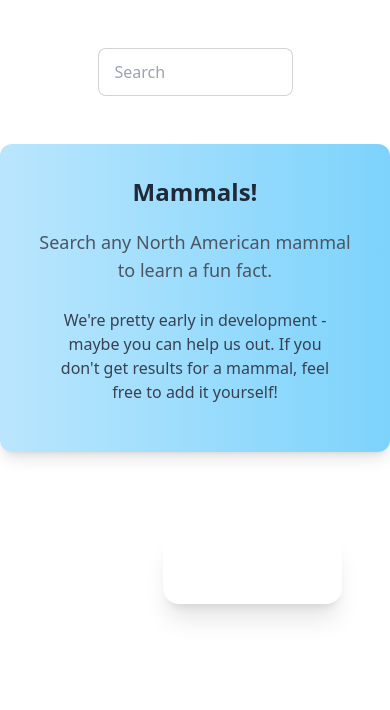
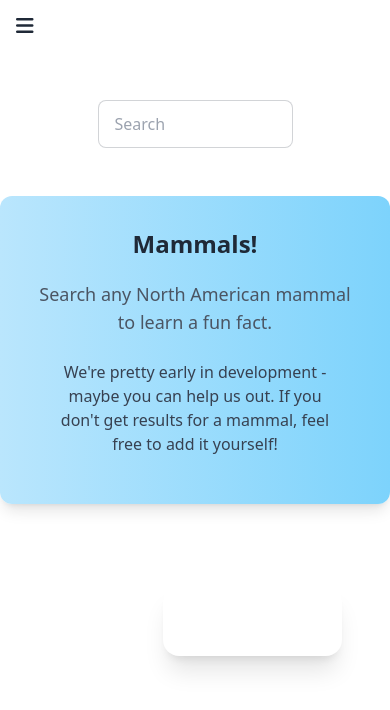
Before and after one commit to JamesDiStef/mammals, an Angular app: page / in a window 390 px wide. Shown: the top 710 px of the page. Built offline with nearby package versions, Linux system fonts and the light colour scheme.

Commit message:
add mobile drop down menu for small screen, and font awesome icon for same

```diff
--- a/package.json
+++ b/package.json
@@ -21,6 +21,7 @@
     "@angular/platform-server": "^19.2.3",
     "@angular/router": "^19.2.3",
     "@angular/ssr": "^19.2.5",
+    "@fortawesome/fontawesome-free": "^6.7.2",
     "@netlify/angular-runtime": "^2.3.1",
     "express": "^4.18.2",
     "rxjs": "~7.8.0",
--- a/src/app/app.component.html
+++ b/src/app/app.component.html
@@ -5,4 +5,17 @@
   <a class="btn btn-ghost text-xl" href="/dev">About The Author</a>
 </div>
 
+<button class="flex md:hidden p-4" (click)="toggleMenu()">
+  <i class="fas fa-bars text-xl"></i>
+</button>
+
+@if(mobileNavOpen){
+<div class="flex flex-col md:hidden navbar bg-base-100">
+  <a class="btn btn-ghost text-xl" href="">Home</a>
+  <a class="btn btn-ghost text-xl" href="/add">Add New Mammal</a>
+  <a class="btn btn-ghost text-xl" href="/about">About This Page</a>
+  <a class="btn btn-ghost text-xl" href="/dev">About The Author</a>
+</div>
+}
+
 <router-outlet />
--- a/src/app/app.component.ts
+++ b/src/app/app.component.ts
@@ -1,5 +1,6 @@
 import { Component } from '@angular/core';
 import { RouterOutlet } from '@angular/router';
+import '@fortawesome/fontawesome-free/css/all.min.css';
 
 @Component({
   selector: 'app-root',
@@ -8,4 +9,10 @@ import { RouterOutlet } from '@angular/router';
 })
 export class AppComponent {
   title = 'animals';
+  mobileNavOpen = false;
+
+  toggleMenu() {
+    console.log('yo yo');
+    this.mobileNavOpen = !this.mobileNavOpen;
+  }
 }
```
Also changed, not shown: 1 other file (tests, documents, lock files or other folders).
